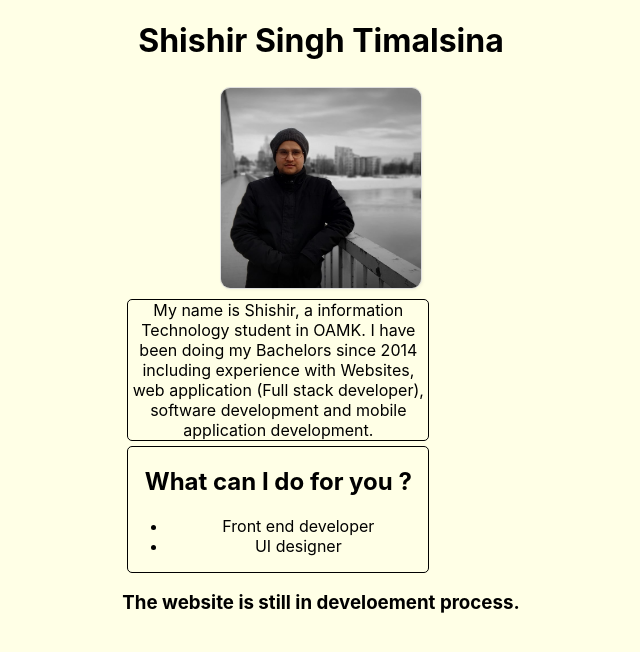
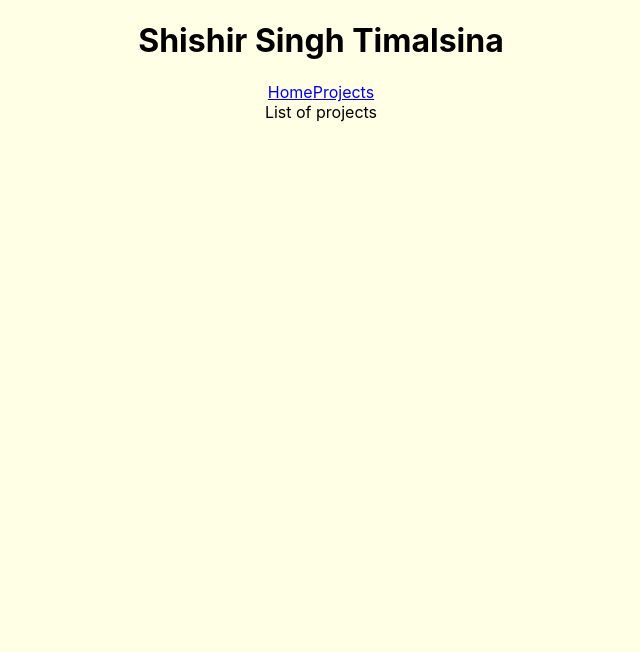
Before and after one commit to Shishir-Singh-Timalsina/shishirtimalsina.com, a React (Create React App) app: page /Projects in a window 1280 px wide. Shown: the top 652 px of the page, without its empty margins (319-959 px from the left). Built offline with nearby package versions, Linux system fonts and the light colour scheme.

Commit message:
navigation statted

```diff
--- a/package.json
+++ b/package.json
@@ -5,7 +5,8 @@
   "dependencies": {
     "react": "^16.8.3",
     "react-dom": "^16.8.3",
-    "react-scripts": "2.1.5"
+    "react-router-dom": "^5.0.0",
+    "react-scripts": "^2.1.8"
   },
   "scripts": {
     "start": "react-scripts start",
--- a/src/App.js
+++ b/src/App.js
@@ -1,19 +1,44 @@
 import React, { Component } from 'react';
+import {BrowserRouter, Route, Switch} from  "react-router-dom";
+
 import Heading from './components/Heading';
 import PersonalInfo from './components/PersonalInfo';
+import Projects from './components/Projects';
+
 
 
 
 class App extends Component {
   render() {
     return (
+
+      /*
       <div className="App">
         <Heading></Heading>
         <PersonalInfo></PersonalInfo>
 
-      </div>
+      </div>*/
+
+
+      <BrowserRouter>
+
+        <Heading />
+        <Switch>
+          <Route path="/" component = {PersonalInfo}  exact/>
+          <Route path="/Projects" component = {Projects} />
+          <Route component = {Error} />
+        </Switch>
+      </BrowserRouter>
     );
   }
 }
 
+const Error = () => {
+  return(
+    <div>
+      <p>Sorry, Could not find the page</p>
+    </div>
+  );
+}
+
 export default App;
--- a/src/components/Heading.js
+++ b/src/components/Heading.js
@@ -1,10 +1,15 @@
 import React, { Component } from 'react'
+import {NavLink} from "react-router-dom";
 
 export default class Heading extends Component {
   render() {
     return (
-      <div>
+      <div className="heading">
         <h1>Shishir Singh Timalsina </h1>
+        <div className = "Navigation">
+          <NavLink to="/">Home</NavLink>
+          <NavLink to="/Projects">Projects</NavLink>
+        </div>
 
       </div>
     )
--- /dev/null
+++ b/src/components/Projects.js
@@ -0,0 +1,16 @@
+import React, { Component } from 'react';
+import '../styles/Projects.css';
+
+
+
+export default class Heading extends Component {
+  render() {
+    return (
+        <div className = "projects ">
+            <div>
+                List of projects
+            </div>
+        </div>
+    )
+  }
+}
--- a/src/styles/PersonalInfo.css
+++ b/src/styles/PersonalInfo.css
@@ -1,6 +1,7 @@
 
 .personalInfo{
     display : inline-block;
+    align-content: center;
 }
 .imageone{
     display: inline-block;
--- /dev/null
+++ b/src/styles/Projects.css
@@ -0,0 +1,4 @@
+.projects{
+    display: inline-block;
+    align-content: center;
+}
```
Also changed, not shown: src/components/Hobby.js (added), src/components/Storytime.js (added), 1 other file (tests, documents, lock files or other folders).
